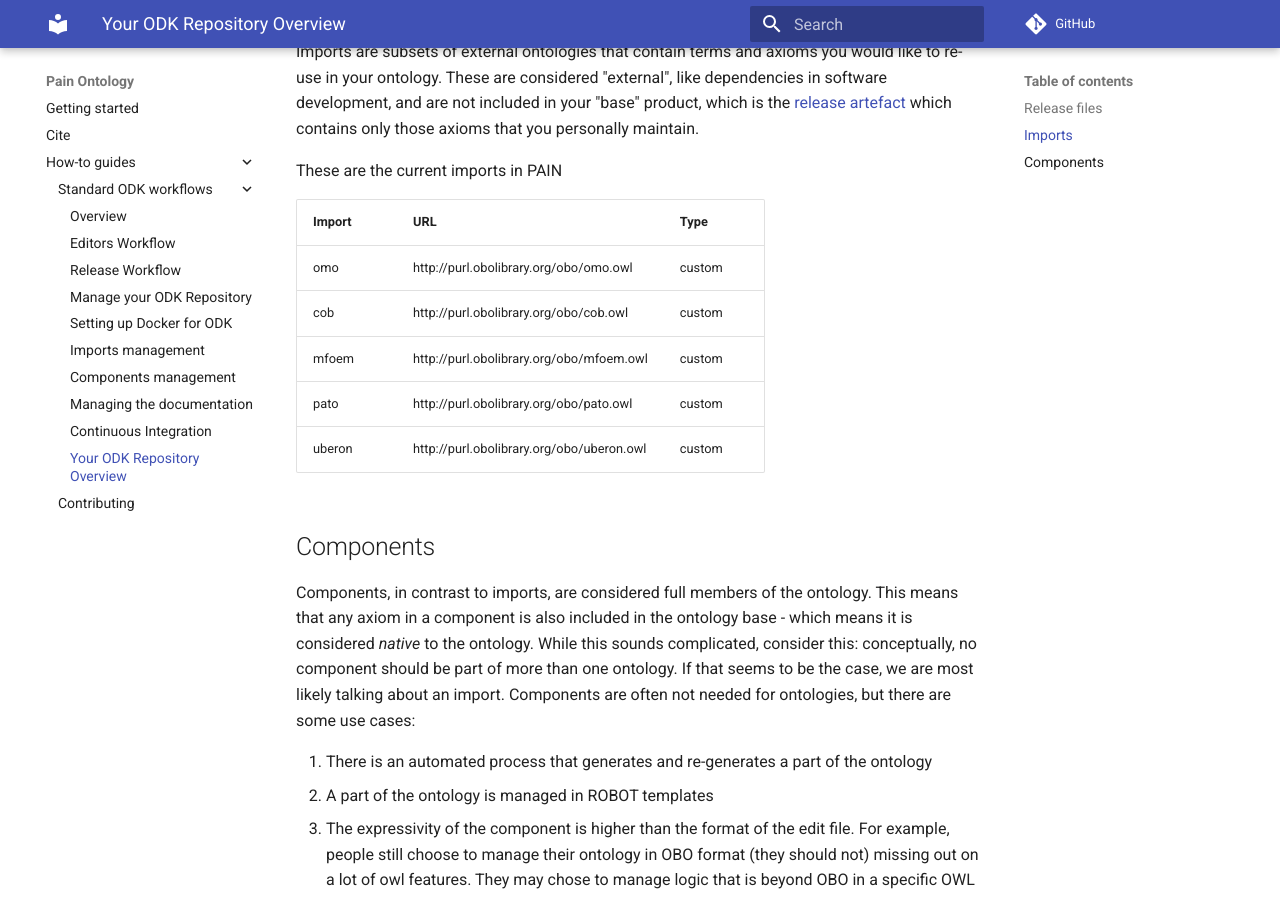
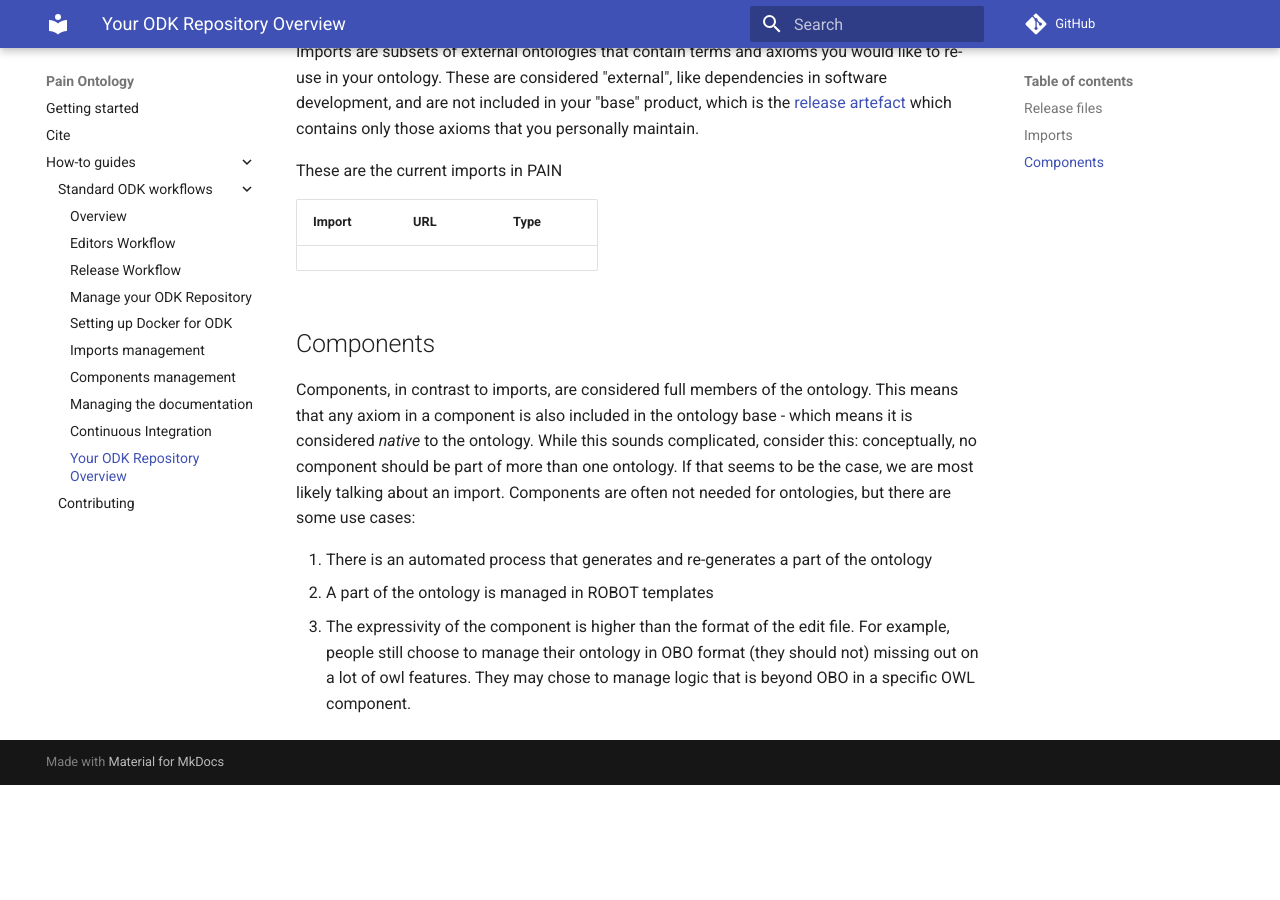
Before and after one commit to uflcod/pain-ontology, an MkDocs documentation site: the page built from docs/odk-workflows/RepositoryFileStructure.md, in a window 1280 px wide and 900 px high, scrolled down 508 px. Built offline with MkDocs 1.6.1 and Material for MkDocs 9.7.7, drawn with Linux system fonts in a browser that asks for light colours; comment, search, counter and statistics services are not loaded; after the commit the page ends 1293 px from its top, so only the background shows below that.

```diff
--- a/docs/odk-workflows/RepositoryFileStructure.md
+++ b/docs/odk-workflows/RepositoryFileStructure.md
@@ -16,11 +16,6 @@ These are the current imports in PAIN
 
 | Import | URL | Type |
 | ------ | --- | ---- |
-| omo | http://purl.obolibrary.org/obo/omo.owl | custom |
-| cob | http://purl.obolibrary.org/obo/cob.owl | custom |
-| mfoem | http://purl.obolibrary.org/obo/mfoem.owl | custom |
-| pato | http://purl.obolibrary.org/obo/pato.owl | custom |
-| uberon | http://purl.obolibrary.org/obo/uberon.owl | custom |
 
 ## Components
 Components, in contrast to imports, are considered full members of the ontology. This means that any axiom in a component is also included in the ontology base - which means it is considered _native_ to the ontology. While this sounds complicated, consider this: conceptually, no component should be part of more than one ontology. If that seems to be the case, we are most likely talking about an import. Components are often not needed for ontologies, but there are some use cases:
```
Also changed, not shown: src/ontology/pain-odk.yaml (+14 -14 lines), 7 other files.
